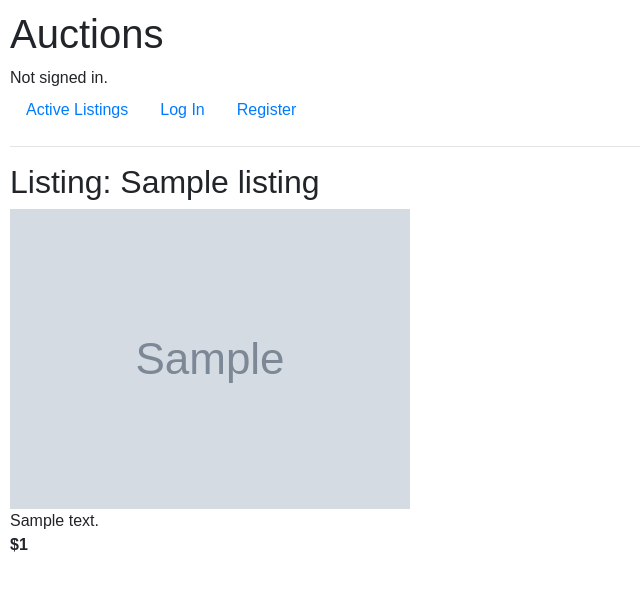
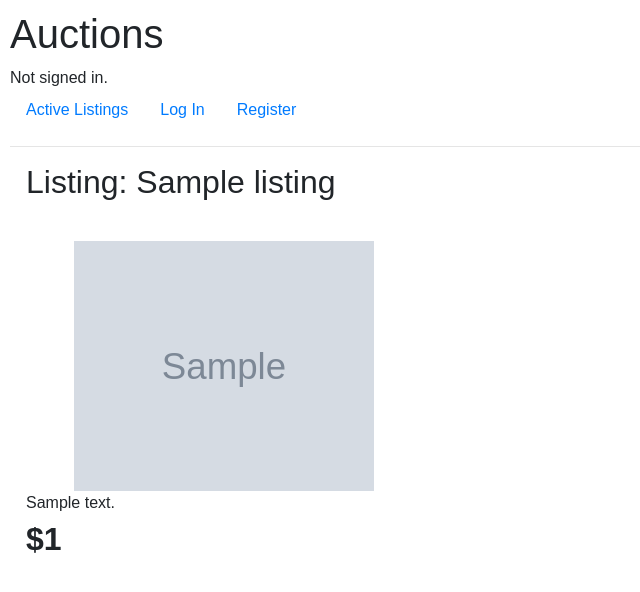
Before and after one commit to djmiller1008/DjangoCommerce, a Django app: page /listing/1 in a window 1280 px wide. Shown: the top 592 px of the page, without its empty margins (0-640 px from the left). Run offline with Django 3.2, Linux system fonts and the light colour scheme; tables that the repository leaves empty hold one stand-in row (values such as "Sample post"); grey boxes marked "Sample" are stand-in pictures; some libraries are stand-ins or nearby versions.

Commit message:
Add styling to listing page

```diff
--- a/auctions/static/auctions/styles.css
+++ b/auctions/static/auctions/styles.css
@@ -32,8 +32,15 @@ p {
     margin-left: 3rem;
 }
 
+.listing-page-image {
+    height: 250px;
+    width: 300px;
+    margin-left: 3rem;
+    margin-top: 2rem;
+}
+
 .home-page-listing-info {
-    margin-left: 3rem;
+    margin-left: 2rem;
     margin-top: 1rem;
     display: flex;
     flex-direction: column;
@@ -43,5 +50,13 @@ p {
 .created-at {
     margin-bottom: 1rem;
     font-size: .8rem;
+}
 
+.listing-wrapper {
+    margin-left: 1rem;
 }
+
+.bid {
+    font-size: 2rem;
+    margin-top: .5rem;
+}
```
